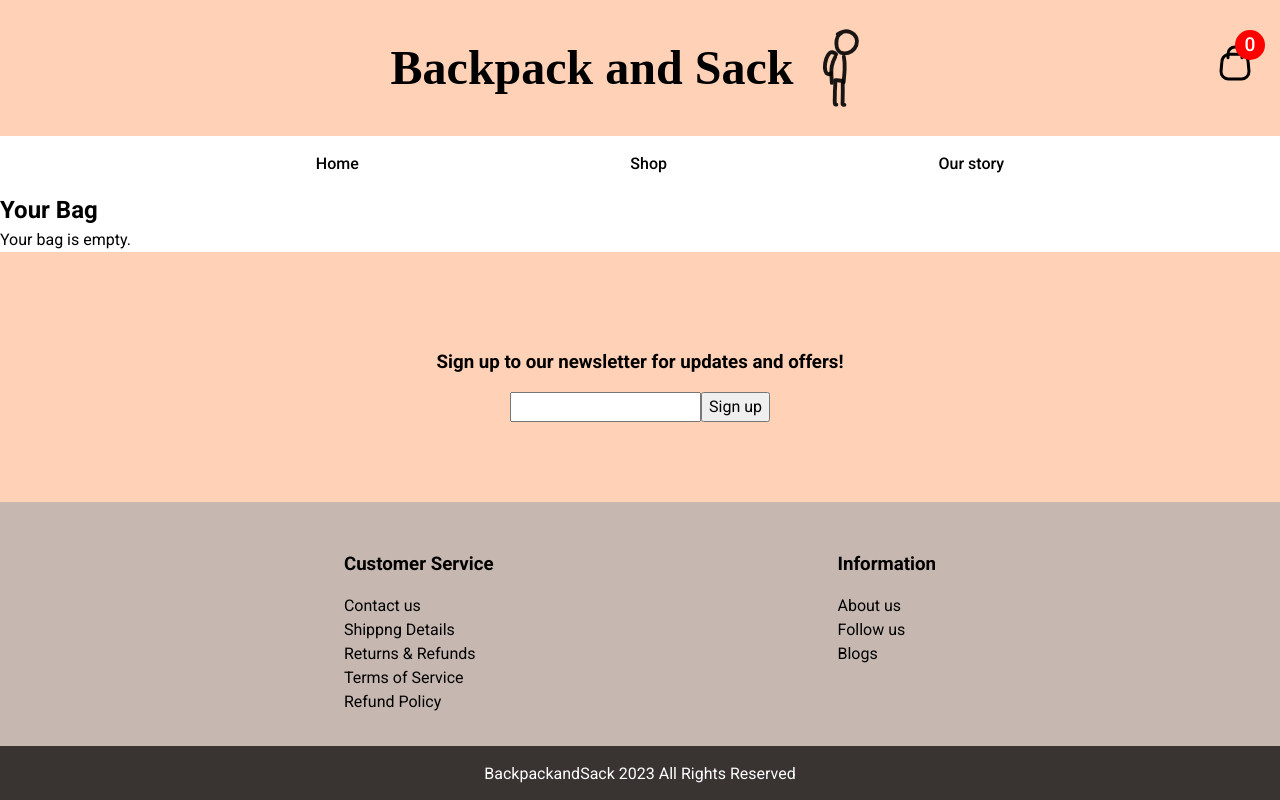
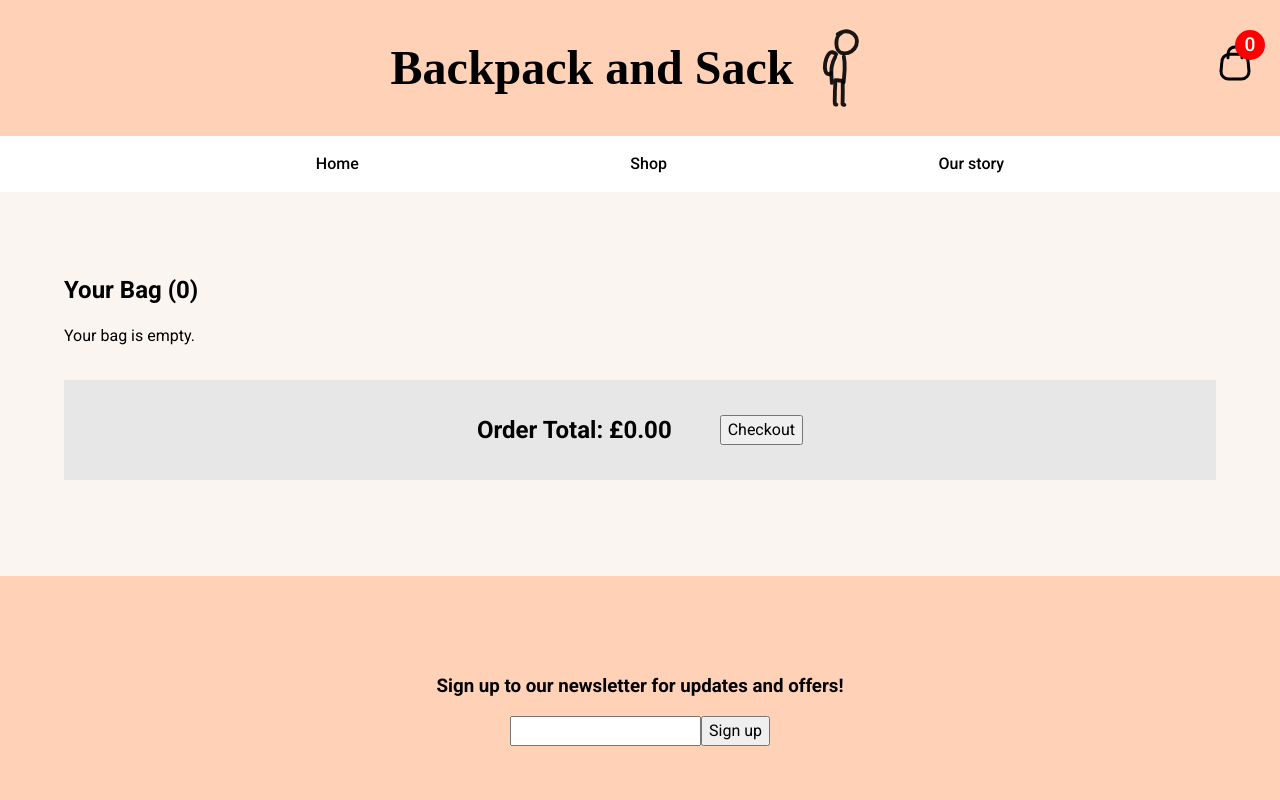
Before and after one commit to dave-forbes/shopping-cart, a React (Vite) app in the folder shopping-cart/: page /bag in a window 1280 px wide. Shown: the top 800 px of the page. Built offline with nearby package versions, Linux system fonts and the light colour scheme; a web font is replaced by a local one.

Commit message:
added table to display bag contents and summary, also added styles for those new elements

```diff
--- a/shopping-cart/src/components/Bag/Bag.jsx
+++ b/shopping-cart/src/components/Bag/Bag.jsx
@@ -11,22 +11,61 @@ const Bag = () => {
   console.log(bag);
 
   return (
-    <div className={styles.displayBag}>
-      <h2>Your Bag</h2>
+    <section className={styles.displayBag}>
+      <h2 className={styles.h2}>Your Bag ({bag.length})</h2>
       {bag.length === 0 ? (
         <p>Your bag is empty.</p>
       ) : (
-        <ul>
-          {bag.map((product) => (
-            <li key={product.id}>
-              <span className={styles.productName}>{product.name}</span>
-              <span className={styles.productPrice}>{product.price}</span>
-              <div onClick={() => removeFromBag()}>X</div>
-            </li>
-          ))}
-        </ul>
+        <div className={styles.tableContainer}>
+          <table className={styles.table}>
+            <thead>
+              <tr>
+                <th className={styles.itemHeader}>Item</th>
+                <th>Price</th>
+                <th>Quantity</th>
+                <th>Subtotal</th>
+              </tr>
+            </thead>
+            {bag.map((product) => (
+              <>
+                <td colSpan="5" className={styles.dividerContainer}>
+                  <div className={styles.divider}></div>
+                </td>
+                <tbody key={product.id} className={styles.item}>
+                  <tr>
+                    <td className={styles.itemDesc}>
+                      <img className={styles.img} src={product.imgsrc} />
+                      <span className={styles.productName}>{product.name}</span>
+                    </td>
+                    <th>
+                      <span className={styles.productPrice}>
+                        £{product.price}
+                      </span>
+                    </th>
+                    <th>
+                      <span>1</span>
+                    </th>
+                    <th>
+                      <span>£{product.price}</span>
+                    </th>
+                    <th className={styles.remove}>
+                      <button onClick={() => removeFromBag()}>Remove</button>
+                    </th>
+                  </tr>
+                </tbody>
+              </>
+            ))}
+          </table>
+        </div>
       )}
-    </div>
+      <div className={styles.summary}>
+        <p className={styles.total}>
+          Order Total: £
+          {bag.reduce((curr, acc) => curr + acc.price, 0).toFixed(2)}
+        </p>
+        <button>Checkout</button>
+      </div>
+    </section>
   );
 };
 
--- a/shopping-cart/src/components/Bag/Bag.module.css
+++ b/shopping-cart/src/components/Bag/Bag.module.css
@@ -0,0 +1,61 @@
+.displayBag {
+  padding: 4rem;
+}
+
+.product {
+  display: flex;
+  justify-content: space-between;
+  padding-block: 1rem;
+}
+
+.img {
+  width: 150px;
+  aspect-ratio: 1;
+}
+
+.h2, .tableContainer, .summary {
+  max-width: 1200px;
+  margin-inline: auto;
+}
+
+.h2 {
+  margin-block: 1rem;
+
+}
+
+.table {
+  width: 100%;
+}
+
+.itemDesc {
+  display: flex;
+  gap: 2rem;
+  align-items: center;
+}
+
+.dividerContainer {
+  padding-block: 1rem;
+}
+
+.divider {
+  border-bottom: 1px solid rgba(0, 0, 0, 0.125);
+}
+
+.itemHeader {
+  text-align: left;
+}
+
+.summary {
+  display: flex;
+  background-color: rgb(231, 231, 231);
+  justify-content: center;
+  gap: 3rem;
+  align-items: center;
+  margin-block: 2rem;
+  padding: 2rem
+}
+
+.total {
+  font-size: 1.5rem;
+  font-weight: 600;
+}
```
